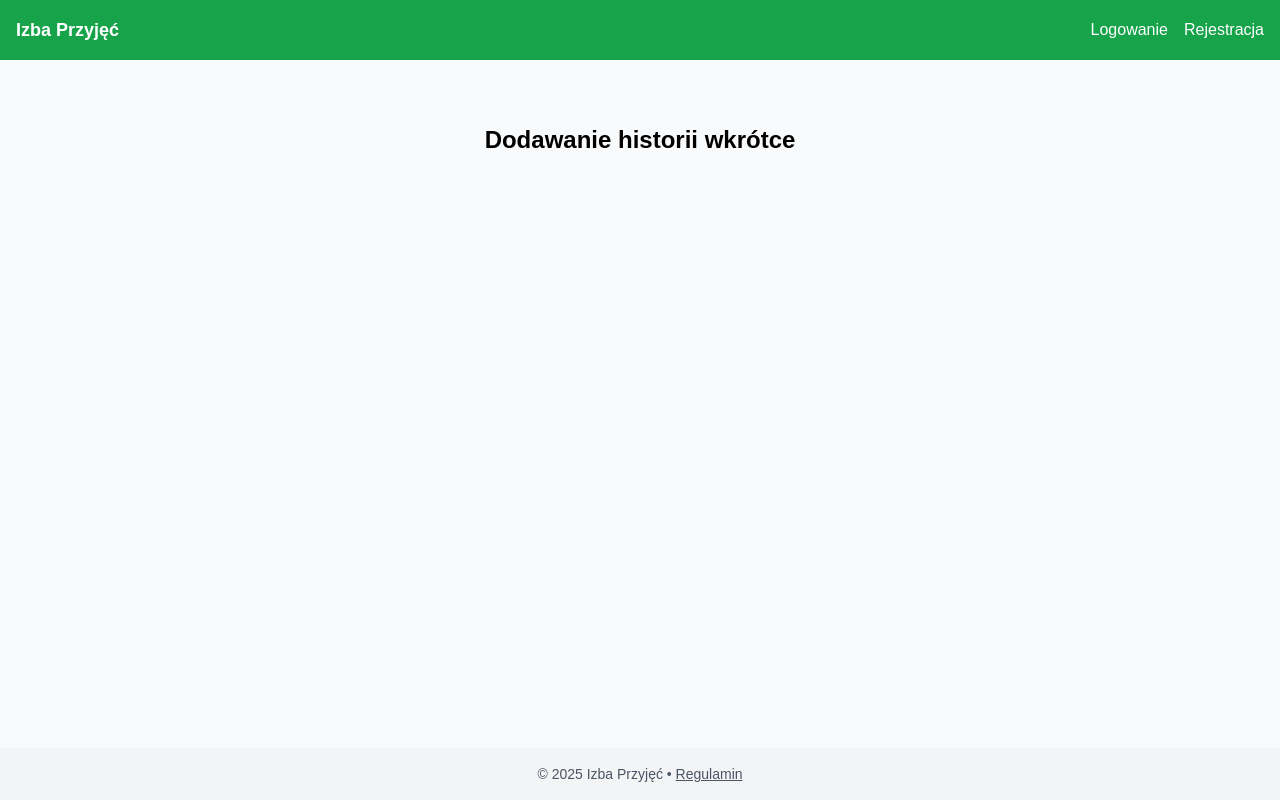
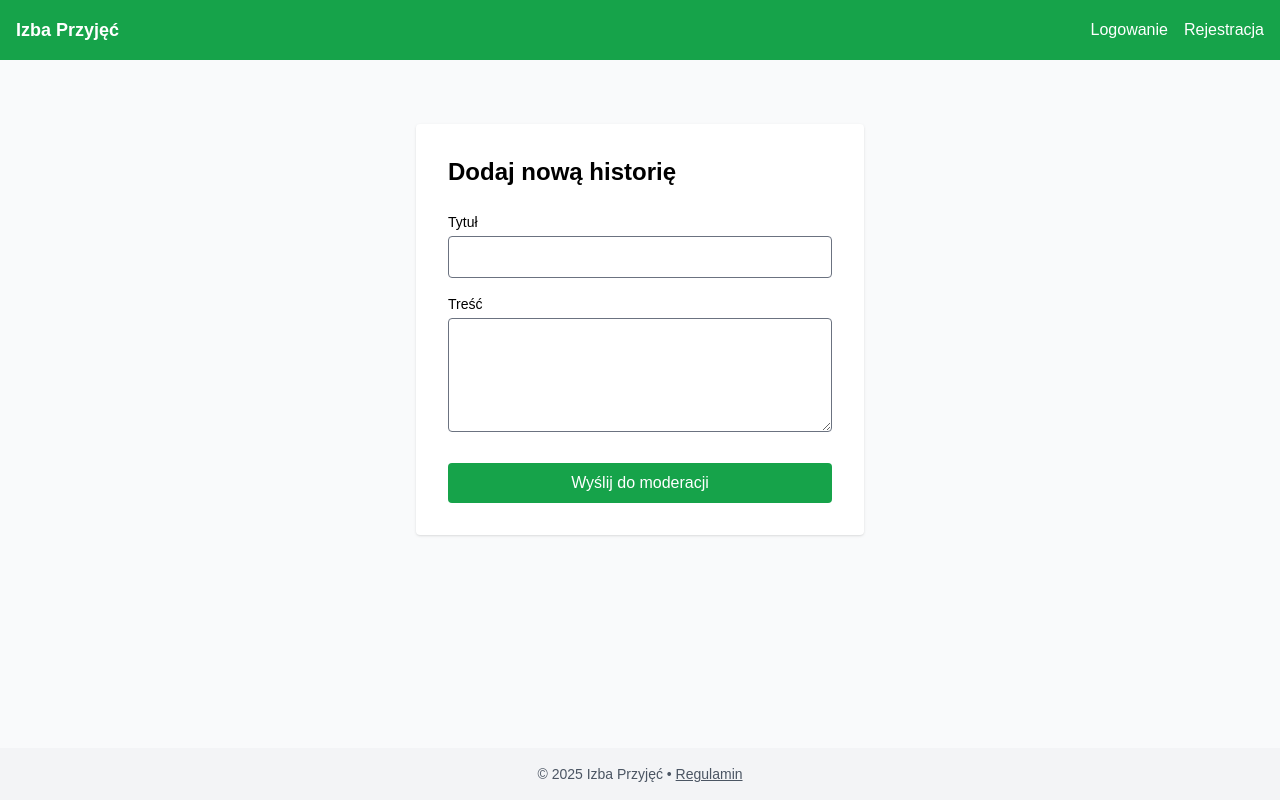
Before and after one commit to jkarpiakk/izbaprzyjec, a Next.js app: page /add-story in a window 1280 px wide. Built offline with nearby package versions, Linux system fonts and the light colour scheme; no server answers.

Commit message:
Add files via upload

```diff
--- a/pages/add-story.js
+++ b/pages/add-story.js
@@ -1,8 +1,59 @@
+export const dynamic = 'force-dynamic';
+
+import { useState } from 'react';
+import { useRouter } from 'next/router';
 import Layout from '../components/Layout';
+import { db } from '../firebase';
+import { collection, addDoc, serverTimestamp } from 'firebase/firestore';
+
 export default function AddStory() {
+  const [title, setTitle]     = useState('');
+  const [content, setContent] = useState('');
+  const router                = useRouter();
+
+  const handleSubmit = async e => {
+    e.preventDefault();
+    await addDoc(collection(db, 'stories'), {
+      title,
+      content,
+      approved: false,
+      createdAt: serverTimestamp()
+    });
+    router.push('/');
+  };
+
   return (
     <Layout>
-      <h2 className="text-2xl font-semibold mt-12 text-center">Dodawanie historii wkrótce</h2>
+      <div className="max-w-md mx-auto mt-12 bg-white p-8 rounded shadow">
+        <h2 className="text-2xl font-semibold mb-6">Dodaj nową historię</h2>
+        <form onSubmit={handleSubmit}>
+          <label className="block mb-4">
+            <span className="block text-sm font-medium mb-1">Tytuł</span>
+            <input
+              value={title}
+              onChange={e => setTitle(e.target.value)}
+              required
+              className="w-full p-2 border rounded"
+            />
+          </label>
+          <label className="block mb-6">
+            <span className="block text-sm font-medium mb-1">Treść</span>
+            <textarea
+              value={content}
+              onChange={e => setContent(e.target.value)}
+              required
+              rows="4"
+              className="w-full p-2 border rounded"
+            />
+          </label>
+          <button
+            type="submit"
+            className="w-full bg-green-600 hover:bg-green-700 text-white py-2 rounded"
+          >
+            Wyślij do moderacji
+          </button>
+        </form>
+      </div>
     </Layout>
   );
 }
--- a/pages/index.js
+++ b/pages/index.js
@@ -1,16 +1,57 @@
+export const dynamic = 'force-dynamic';
+
+import { useEffect, useState } from 'react';
 import Link from 'next/link';
 import Layout from '../components/Layout';
+import { db } from '../firebase';
+import {
+  collection,
+  query,
+  where,
+  orderBy,
+  getDocs
+} from 'firebase/firestore';
 
 export default function Home() {
+  const [stories, setStories] = useState([]);
+
+  useEffect(() => {
+    (async () => {
+      const q = query(
+        collection(db, 'stories'),
+        where('approved', '==', true),
+        orderBy('createdAt', 'desc')
+      );
+      const snap = await getDocs(q);
+      setStories(snap.docs.map(d => ({ id: d.id, ...d.data() })));
+    })();
+  }, []);
+
   return (
     <Layout>
-      <div className="text-center mt-12">
-        <h1 className="text-5xl font-extrabold mb-4">Izba Przyjęć</h1>
-        <p className="text-lg mb-8">Na SOR-ze, w przychodni czy na oddziale – medyczne perypetie zdarzają się każdego dnia...</p>
-        <div className="flex justify-center space-x-4">
-          <Link href="/login"><button className="bg-blue-500 hover:bg-blue-600 text-white px-6 py-3 rounded-lg">Logowanie</button></Link>
-          <Link href="/regulamin"><button className="bg-gray-200 hover:bg-gray-300 text-gray-800 px-6 py-3 rounded-lg">Regulamin</button></Link>
+      <div className="max-w-3xl mx-auto">
+        <div className="flex justify-between items-center mb-6">
+          <h1 className="text-3xl font-bold">Top Stories</h1>
+          <Link href="/add-story">
+            <a className="bg-blue-500 hover:bg-blue-600 text-white px-4 py-2 rounded">
+              Dodaj historię
+            </a>
+          </Link>
         </div>
+
+        {stories.length === 0 ? (
+          <p className="text-center text-gray-600">Brak historii do wyświetlenia.</p>
+        ) : stories.map(s => (
+          <div key={s.id} className="bg-white p-4 mb-4 rounded shadow">
+            <h2 className="text-xl font-semibold mb-2">{s.title}</h2>
+            <p className="text-gray-700 mb-4">{s.content}</p>
+            <div className="text-sm text-gray-500">
+              {s.createdAt?.seconds
+                ? new Date(s.createdAt.seconds * 1000).toLocaleString()
+                : ''}
+            </div>
+          </div>
+        ))}
       </div>
     </Layout>
   );
```
